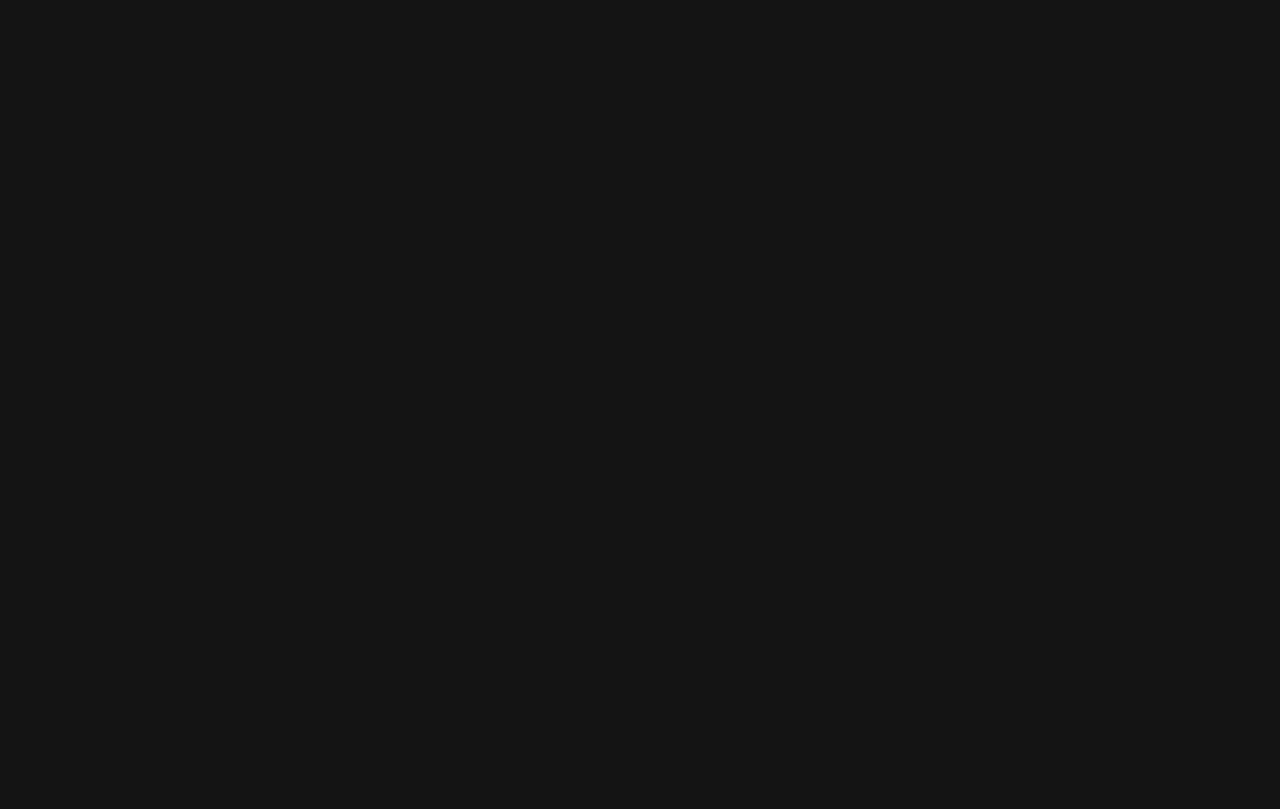
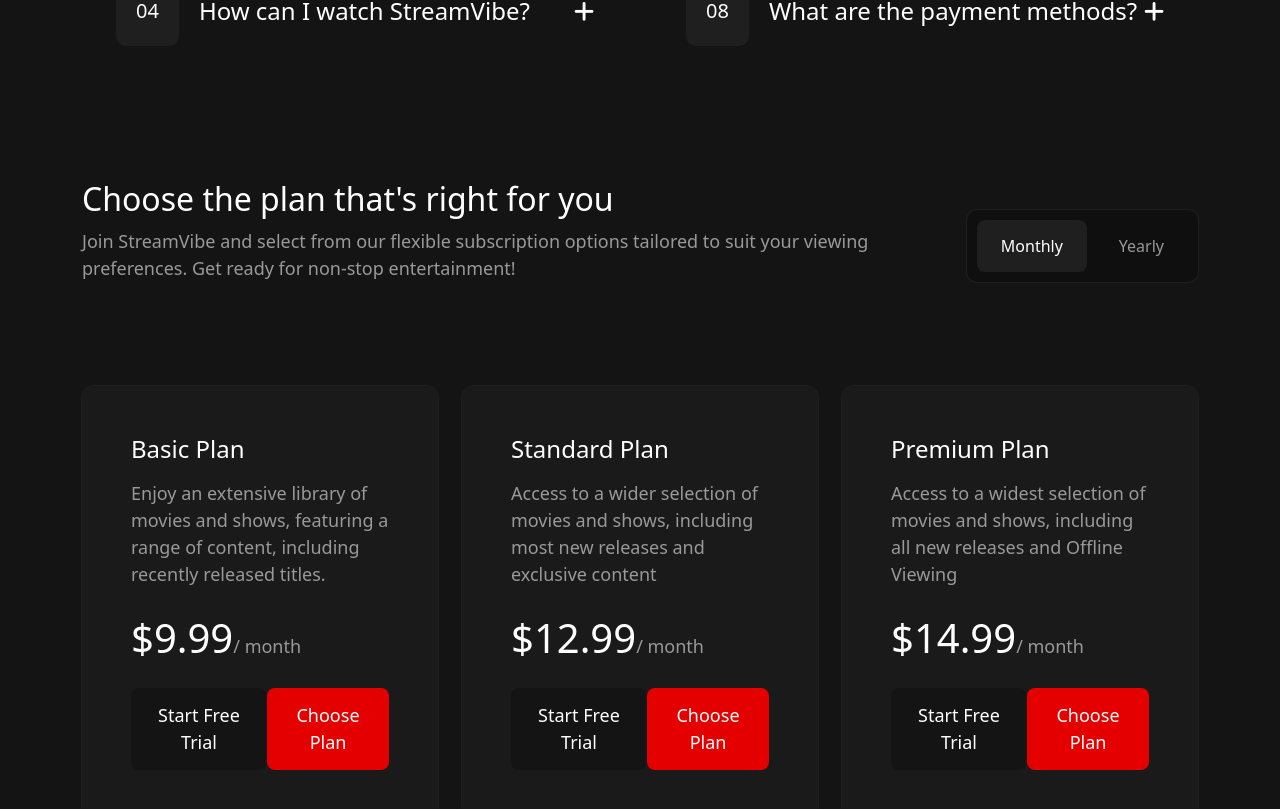
Before and after one commit to mohamedshaheen26/StreamVibe, a React (Vite) app: page / in a window 1280 px wide. Shown: the part 1973-2782 px from the top of the page. Built offline with nearby package versions, Linux system fonts and the light colour scheme; no server answers.

Commit message:
Add SubscriptionPlans Section

```diff
--- a/src/Home.jsx
+++ b/src/Home.jsx
@@ -5,6 +5,7 @@
 import Navbar from "./components/Navbar";
 import DeviceCompatibility from "./components/DeviceCompatibility";
 import FAQSection from "./components/FAQSection";
+import SubscriptionPlans from "./components/SubscriptionPlans";
 
 function App() {
   return (
@@ -16,6 +17,7 @@
       </ErrorBoundary>
       <DeviceCompatibility />
       <FAQSection />
+      <SubscriptionPlans />
     </>
   );
 }
--- /dev/null
+++ b/src/components/CustomButton.jsx
@@ -0,0 +1,54 @@
+import React from "react";
+import PropTypes from "prop-types";
+
+const CustomButton = ({
+  label,
+  onClick,
+  type = "button",
+  variant = "primary",
+  size = "md",
+  isDisabled = false,
+  className = "",
+  icon,
+  iconPosition = "left",
+  ...rest
+}) => {
+  const baseClasses = `btn btn-${variant}`;
+  const disabledClass = isDisabled ? "disabled" : "";
+
+  return (
+    <button
+      type={type}
+      onClick={onClick}
+      className={`${baseClasses} ${disabledClass} ${className}`}
+      disabled={isDisabled}
+      {...rest}
+    >
+      {icon && iconPosition === "left" && <i className={`fa ${icon} me-2`}></i>}
+      {label}
+      {icon && iconPosition === "right" && (
+        <i className={`fa ${icon} ms-2`}></i>
+      )}
+    </button>
+  );
+};
+
+CustomButton.propTypes = {
+  label: PropTypes.string.isRequired,
+  onClick: PropTypes.func,
+  type: PropTypes.oneOf(["button", "submit", "reset"]),
+  variant: PropTypes.oneOf([
+    "primary",
+    "secondary",
+    "danger",
+    "success",
+    "outline-primary",
+  ]),
+  size: PropTypes.oneOf(["sm", "md", "lg"]),
+  isDisabled: PropTypes.bool,
+  className: PropTypes.string,
+  icon: PropTypes.string,
+  iconPosition: PropTypes.oneOf(["left", "right"]),
+};
+
+export default CustomButton;
--- a/src/components/FAQSection.jsx
+++ b/src/components/FAQSection.jsx
@@ -1,4 +1,5 @@
 import React, { useState } from "react";
+import CustomButton from "./CustomButton";
 
 const FAQSection = () => {
   const [activeIndex, setActiveIndex] = useState(null);
@@ -57,16 +58,14 @@
     <section className='faq'>
       <div className='container'>
         <div className='d-flex flex-column align-items-end justify-content-between flex-xl-row'>
-          <div className='content-left mb-3 mb-xl-0'>
+          <div className='content-left mb-4 mb-xl-0'>
             <h2>Frequently Asked Questions</h2>
             <p>
               Got questions? We've got answers! Check out our FAQ section to
               find answers to the most common questions about StreamVibe.
             </p>
           </div>
-          <button className='btn btn-danger py-3 px-4 watch-btn'>
-            Ask a Question
-          </button>
+          <CustomButton className='custom-button' label='Ask a Question' />
         </div>
         <div className='accordion'>
           {" "}
--- a/src/components/HeroSection.jsx
+++ b/src/components/HeroSection.jsx
@@ -1,6 +1,7 @@
 import React from "react";
 import usePopularMovies from "@/hooks/usePopularMovies";
 import useResposiveScreen from "../hooks/useResposiveScreen.js";
+import CustomButton from "./CustomButton.jsx";
 
 function HeroSection() {
   const images = usePopularMovies();
@@ -27,12 +28,13 @@
       </section>
       <section className='hero-content'>
         <div className='container text-center text-white'>
-          <h1 class='display-4 fw-bold'>The Best Streaming Experience</h1>
-          <p class='my-3'>{isMobile ? shortText : fullText}</p>
-          <button className='btn btn-danger py-3 px-4 d-flex align-items-center gap-2  mx-auto watch-btn'>
-            <i className='fas fa-play'></i>
-            Start Watching Now
-          </button>
+          <h1 className='display-4 fw-bold'>The Best Streaming Experience</h1>
+          <p className='my-3'>{isMobile ? shortText : fullText}</p>
+          <CustomButton
+            className='d-flex align-items-center mx-auto custom-button'
+            icon='fa-play'
+            label=' Start Watching Now'
+          />
         </div>
       </section>
     </>
--- /dev/null
+++ b/src/components/SubscriptionPlans.jsx
@@ -0,0 +1,91 @@
+import React, { useState } from "react";
+import CustomButton from "./CustomButton";
+
+const plans = [
+  {
+    title: "Basic Plan",
+    monthlyPrice: "$9.99",
+    yearlyPrice: "$99.99",
+    features:
+      "Enjoy an extensive library of movies and shows, featuring a range of content, including recently released titles.",
+  },
+  {
+    title: "Standard Plan",
+    monthlyPrice: "$12.99",
+    yearlyPrice: "$129.99",
+    features:
+      "Access to a wider selection of movies and shows, including most new releases and exclusive content",
+  },
+  {
+    title: "Premium Plan",
+    monthlyPrice: "$14.99",
+    yearlyPrice: "$149.99",
+    features:
+      "Access to a widest selection of movies and shows, including all new releases and Offline Viewing",
+  },
+];
+
+const SubscriptionPlans = () => {
+  const [isYearly, setIsYearly] = useState(false);
+
+  return (
+    <section className='subscription-plans'>
+      <div className='container'>
+        <div className='d-flex flex-column align-items-end justify-content-between flex-xl-row'>
+          <div className='content-left mb-4 mb-xl-0'>
+            <h2>Choose the plan that's right for you</h2>
+            <p>
+              Join StreamVibe and select from our flexible subscription options
+              tailored to suit your viewing preferences. Get ready for non-stop
+              entertainment!
+            </p>
+          </div>
+          <div className='plan-tabs d-flex justify-content-center'>
+            <button
+              className={`btn ${!isYearly ? "active" : ""} me-2`}
+              onClick={() => setIsYearly(false)}
+            >
+              Monthly
+            </button>
+            <button
+              className={`btn ${isYearly ? "active" : ""}`}
+              onClick={() => setIsYearly(true)}
+            >
+              Yearly
+            </button>
+          </div>
+        </div>
+        <div className='plans row row-cols-1 row-cols-md-2 row-cols-lg-3 align-items-stretch g-4'>
+          {plans.map((plan, index) => (
+            <div className='col' key={index}>
+              <div className='card'>
+                <div className='card-body'>
+                  <h4 className='card-title'>{plan.title}</h4>
+                  <p className='card-text'>{plan.features}</p>
+                  <p className='plan-price'>
+                    <span>
+                      {isYearly ? plan.yearlyPrice : plan.monthlyPrice}
+                    </span>
+                    <span>{isYearly ? "/ year" : "/ month"}</span>
+                  </p>
+                  <div className='buttons d-flex align-items-center justify-content-between'>
+                    <CustomButton
+                      className='custom-button free-trial'
+                      label='Start Free Trial'
+                    />
+                    <CustomButton
+                      className='custom-button '
+                      label='Choose Plan'
+                    />
+                  </div>
+                </div>
+              </div>
+            </div>
+          ))}
+        </div>
+      </div>
+    </section>
+  );
+};
+
+export default SubscriptionPlans;
--- a/src/index.css
+++ b/src/index.css
@@ -10,7 +10,7 @@
   --border-red-outset: 10px;
   --border-red-inset: 8px;
   --padding-bottom: 100px;
-  --margin-top: 50px;
+  --margin-top: 80px;
   --transition-duration: 0.3s;
 }
 
@@ -40,6 +40,36 @@
   font-size: var(--text-size);
 }
 
+.custom-button {
+  padding: 14px 20px;
+  font-size: var(--text-size);
+  border: none;
+  border-radius: var(--border-red-inset);
+  cursor: pointer;
+  background-color: var(--primary-color);
+}
+
+.custom-button:hover {
+  background-color: var(--hover-color);
+}
+
+@media (min-width: 1400px) {
+  .custom-button {
+    padding: 18px 24px;
+  }
+}
+
+@media (max-width: 1200px) {
+  .card-body {
+    padding: 40px !important;
+  }
+}
+
+@media (max-width: 991px) {
+  .card-body {
+    padding: 24px !important;
+  }
+}
 /* Navbar Styling */
 .navbar {
   height: 100px;
@@ -237,18 +267,6 @@
   padding: 0 130px;
 }
 
-.watch-btn {
-  font-size: var(--text-size);
-  border: none;
-  border-radius: var(--border-red-inset);
-  cursor: pointer;
-  background-color: var(--primary-color);
-}
-
-.watch-btn:hover {
-  background-color: var(--hover-color);
-}
-
 @media (max-width: 1200px) {
   .hero-content .container {
     padding: 0;
@@ -305,6 +323,18 @@
 
 .swiper {
   margin-top: var(--margin-top);
+}
+
+@media (max-width: 1200px) {
+  .swiper {
+    margin-top: 60px;
+  }
+}
+
+@media (max-width: 768px) {
+  .swiper {
+    margin-top: 40px;
+  }
 }
 
 .swiper-slide {
@@ -440,6 +470,18 @@
   margin-top: var(--margin-top);
 }
 
+@media (max-width: 1200px) {
+  .device-compatibility .cards {
+    margin-top: 60px;
+  }
+}
+
+@media (max-width: 768px) {
+  .device-compatibility .cards {
+    margin-top: 40px;
+  }
+}
+
 .device-compatibility .card {
   border: none;
   border-radius: var(--border-red-outset);
@@ -454,7 +496,7 @@
     rgba(229, 0, 0, 0.1) 0%,
     rgba(229, 0, 0, 0) 50%
   );
-  padding: 40px;
+  padding: 50px;
   transition: all var(--transition-duration) ease;
 }
 
@@ -534,6 +576,18 @@
   margin-top: var(--margin-top);
 }
 
+@media (max-width: 1200px) {
+  .faq .accordion {
+    margin-top: 60px;
+  }
+}
+
+@media (max-width: 768px) {
+  .faq .accordion {
+    margin-top: 40px;
+  }
+}
+
 .faq .faq-item {
   padding: 34px;
   color: white;
@@ -586,3 +640,82 @@
 .faq .faq-icon {
   font-size: 23px;
 }
+
+/* Subscription Plans Styling */
+.subscription-plans {
+  padding-bottom: var(--padding-bottom);
+}
+
+.subscription-plans h2 {
+  color: white;
+  margin-bottom: 10px;
+}
+
+.subscription-plans .plan-tabs {
+  background-color: #0f0f0f;
+  padding: 10px;
+  border-radius: var(--border-red-outset);
+  box-shadow: 0 0 0 1px var(--shadow-color);
+}
+
+.subscription-plans .plan-tabs button {
+  padding: 14px 24px;
+  border: none;
+  border-radius: var(--border-red-inset);
+  color: var(--text-color);
+}
+
+.subscription-plans .plan-tabs button:hover,
+.subscription-plans .plan-tabs button.active {
+  color: white;
+  background-color: #1f1f1f;
+}
+
+.subscription-plans .plans {
+  margin-top: var(--margin-top);
+}
+
+@media (max-width: 1200px) {
+  .subscription-plans .plans {
+    margin-top: 60px;
+  }
+}
+
+@media (max-width: 768px) {
+  .subscription-plans .plans {
+    margin-top: 40px;
+  }
+}
+
+.subscription-plans .plans .card {
+  border: none;
+  border-radius: 12px;
+}
+
+.subscription-plans .plans .card-body {
+  padding: 49px;
+  border-radius: 12px;
+  background-color: var(--bg-color-light);
+  box-shadow: 0 0 0 1px var(--shadow-color);
+}
+
+.subscription-plans .plans .card-title {
+  color: white;
+  margin-bottom: 16px;
+}
+
+.subscription-plans .plans .plan-price span:first-child {
+  color: white;
+  display: inline-block;
+  margin: 20px 0;
+  font-size: 40px;
+}
+
+.subscription-plans .free-trial {
+  background-color: var(--bg-color);
+}
+
+.subscription-plans .free-trial:hover,
+.subscription-plans .free-trial:active {
+  background-color: #262626;
+}
```
